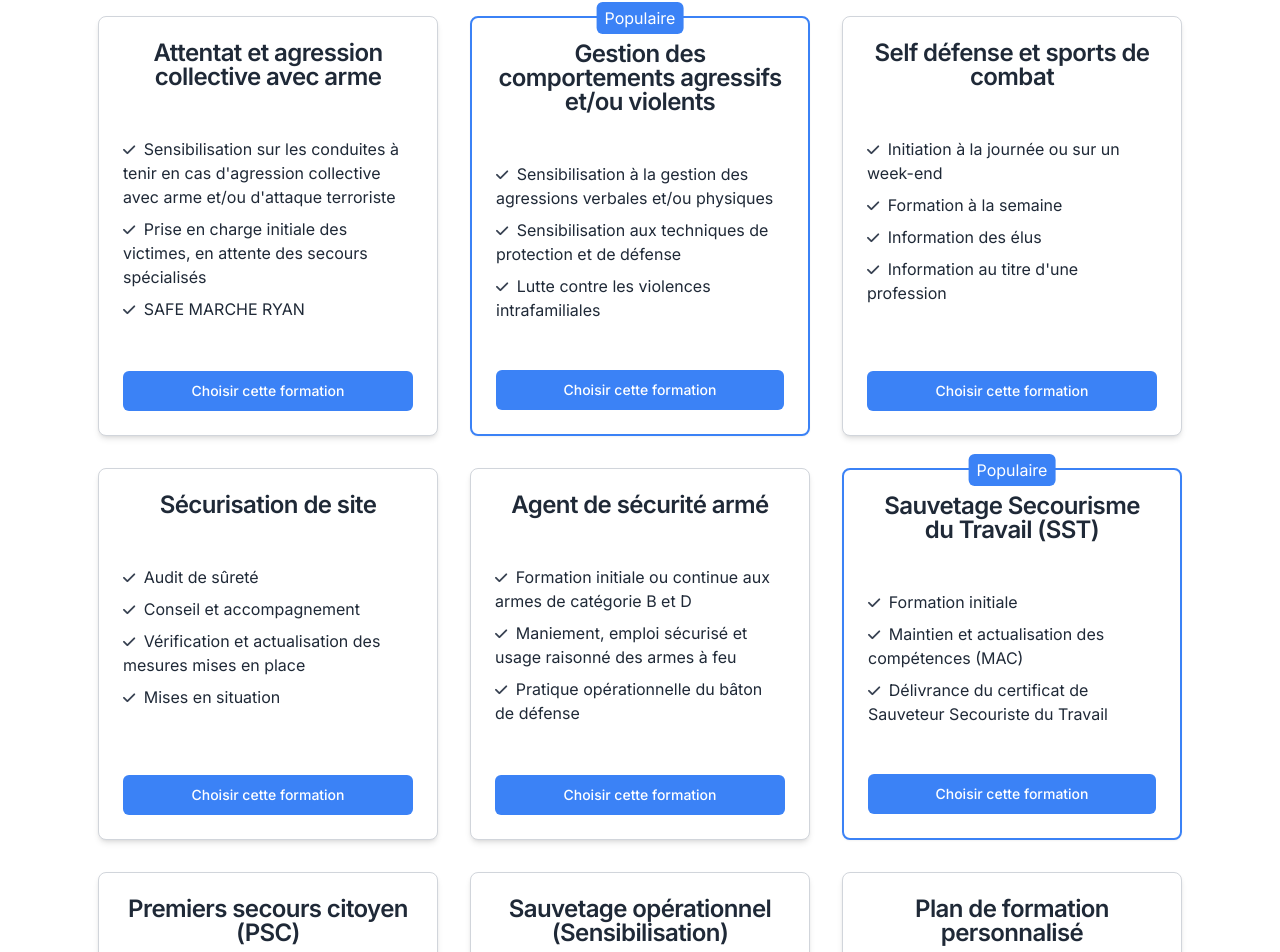
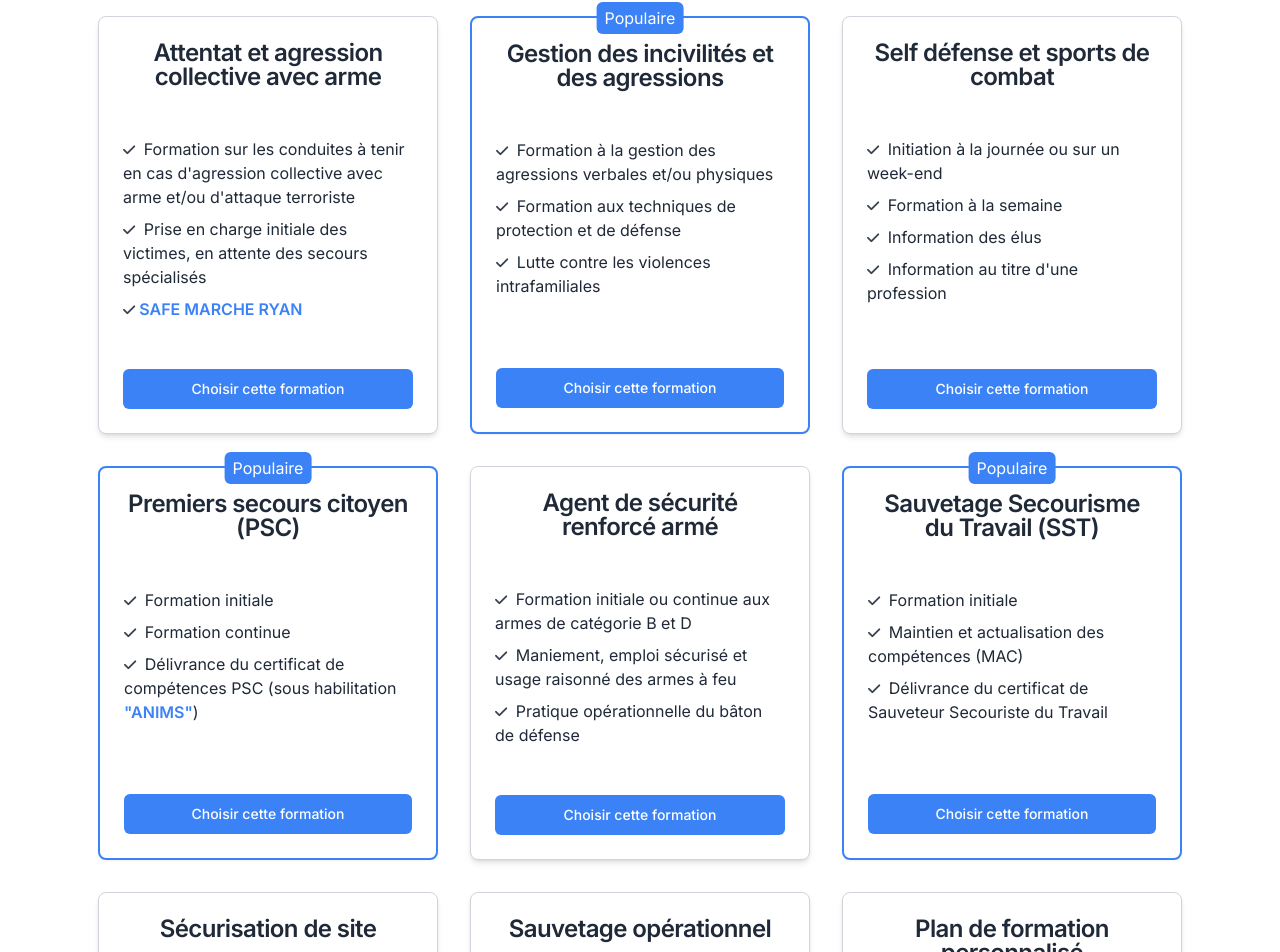
Before and after one commit to HugoErb/Site-SAFESEC-Formation, an Angular app in the folder frontend/: page /home in a window 1280 px wide. Shown: the part 2508-3460 px from the top of the page. Built offline with nearby package versions, Linux system fonts and the light colour scheme.

Commit message:
mise à jour des formations

```diff
--- a/frontend/src/app/home/home.component.html
+++ b/frontend/src/app/home/home.component.html
@@ -207,7 +207,7 @@
             <ul class="space-y-2">
               <li>
                 <i class="fa-solid fa-check text-sm text-gray-700 mr-1"></i>
-                Sensibilisation sur les conduites à tenir en cas d'agression collective avec arme et/ou d'attaque
+                Formation sur les conduites à tenir en cas d'agression collective avec arme et/ou d'attaque
                 terroriste
               </li>
               <li>
@@ -216,7 +216,8 @@
               </li>
               <li>
                 <i class="fa-solid fa-check text-sm text-gray-700 mr-1"></i>
-                SAFE MARCHE RYAN
+                <a href="https://www.defense.gouv.fr/sante/actualites/safe-marche-ryan-bons-gestes-sauver-vie" target="_blank"
+                    class="relative text-blue-500 font-semibold before:absolute before:bottom-0 before:left-0 before:w-full before:h-0.5 before:bg-blue-500 before:scale-x-0 before:transition-transform before:duration-200 hover:before:scale-x-100">SAFE MARCHE RYAN</a>
               </li>
             </ul>
           </div>
@@ -233,18 +234,17 @@
             Populaire
           </div>
           <div class="flex flex-col space-y-1.5 p-6 text-center">
-            <h3 class="text-2xl font-semibold leading-none tracking-tight">Gestion des comportements agressifs et/ou
-              violents</h3>
+            <h3 class="text-2xl font-semibold leading-none tracking-tight">Gestion des incivilités et des agressions</h3>
           </div>
           <div class="p-6 flex-grow">
             <ul class="space-y-2">
               <li>
                 <i class="fa-solid fa-check text-sm text-gray-700 mr-1"></i>
-                Sensibilisation à la gestion des agressions verbales et/ou physiques
+                Formation à la gestion des agressions verbales et/ou physiques
               </li>
               <li>
                 <i class="fa-solid fa-check text-sm text-gray-700 mr-1"></i>
-                Sensibilisation aux techniques de protection et de défense
+                Formation aux techniques de protection et de défense
               </li>
               <li>
                 <i class="fa-solid fa-check text-sm text-gray-700 mr-1"></i>
@@ -284,27 +284,30 @@
               class="inline-flex items-center justify-center rounded-md text-sm font-medium ring-offset-background transition-colors focus-visible:outline-none focus-visible:ring-2 focus-visible:ring-ring focus-visible:ring-offset-2 h-10 px-4 py-2 bg-blue-500 text-white hover:bg-blue-600 w-full">Choisir
               cette formation</button></div>
         </div>
-        <div class="rounded-lg bg-white border border-gray-300 shadow-md w-[340px] flex flex-col">
+        <div
+            class="rounded-lg bg-card text-card-foreground shadow-sm w-[340px] bg-white border-2 border-blue-500 relative flex flex-col">
+            <div
+                class="absolute top-0 left-1/2 transform -translate-x-1/2 -translate-y-1/2 bg-blue-500 text-white px-2 py-1 rounded-md">
+                Populaire
+            </div>
             <div class="flex flex-col space-y-1.5 p-6 text-center">
-            <h3 class="text-2xl font-semibold leading-none tracking-tight">Sécurisation de site</h3>
+                <h3 class="text-2xl font-semibold leading-none tracking-tight">Premiers secours citoyen
+                    (PSC)
+                </h3>
             </div>
             <div class="p-6 flex-grow">
                 <ul class="space-y-2">
                     <li>
                         <i class="fa-solid fa-check text-sm text-gray-700 mr-1"></i>
-                Audit de sûreté
+                        Formation initiale
                     </li>
                     <li>
                         <i class="fa-solid fa-check text-sm text-gray-700 mr-1"></i>
-                Conseil et accompagnement
+                        Formation continue
                     </li>
                     <li>
                         <i class="fa-solid fa-check text-sm text-gray-700 mr-1"></i>
-                Vérification et actualisation des mesures mises en place
-              </li>
-              <li>
-                <i class="fa-solid fa-check text-sm text-gray-700 mr-1"></i>
-                Mises en situation
+                        Délivrance du certificat de compétences PSC (sous habilitation <a href="https://www.anims-secourisme.fr/" target="_blank" class="relative text-blue-500 font-semibold before:absolute before:bottom-0 before:left-0 before:w-full before:h-0.5 before:bg-blue-500 before:scale-x-0 before:transition-transform before:duration-200 hover:before:scale-x-100">"ANIMS"</a>)
                     </li>
                 </ul>
             </div>
@@ -314,7 +317,7 @@
         </div>
         <div class="rounded-lg bg-white border border-gray-300 shadow-md w-[340px] flex flex-col">
           <div class="flex flex-col space-y-1.5 p-6 text-center">
-            <h3 class="text-2xl font-semibold leading-none tracking-tight">Agent de sécurité armé</h3>
+            <h3 class="text-2xl font-semibold leading-none tracking-tight">Agent de sécurité renforcé armé</h3>
           </div>
           <div class="p-6 flex-grow">
             <ul class="space-y-2">
@@ -368,23 +371,25 @@
         </div>
         <div class="rounded-lg bg-white border border-gray-300 shadow-md w-[340px] flex flex-col">
             <div class="flex flex-col space-y-1.5 p-6 text-center">
-            <h3 class="text-2xl font-semibold leading-none tracking-tight">Premiers secours citoyen
-              (PSC)
-            </h3>
+                <h3 class="text-2xl font-semibold leading-none tracking-tight">Sécurisation de site</h3>
             </div>
             <div class="p-6 flex-grow">
                 <ul class="space-y-2">
                     <li>
                         <i class="fa-solid fa-check text-sm text-gray-700 mr-1"></i>
-                Formation initiale
+                        Audit de sûreté
                     </li>
                     <li>
                         <i class="fa-solid fa-check text-sm text-gray-700 mr-1"></i>
-                Formation continue
+                        Conseil et accompagnement
                     </li>
                     <li>
                         <i class="fa-solid fa-check text-sm text-gray-700 mr-1"></i>
-                Délivrance du certificat de compétences PSC
+                        Vérification et actualisation des mesures mises en place
+                    </li>
+                    <li>
+                        <i class="fa-solid fa-check text-sm text-gray-700 mr-1"></i>
+                        Mises en situation
                     </li>
                 </ul>
             </div>
@@ -394,7 +399,7 @@
         </div>
         <div class="rounded-lg bg-white border border-gray-300 shadow-md w-[340px] flex flex-col">
           <div class="flex flex-col space-y-1.5 p-6 text-center">
-            <h3 class="text-2xl font-semibold leading-none tracking-tight">Sauvetage opérationnel (Sensibilisation)</h3>
+            <h3 class="text-2xl font-semibold leading-none tracking-tight">Sauvetage opérationnel</h3>
           </div>
           <div class="p-6 flex-grow">
             <ul class="space-y-2">
```
Lines whose indentation alone changed are shown as unchanged.
